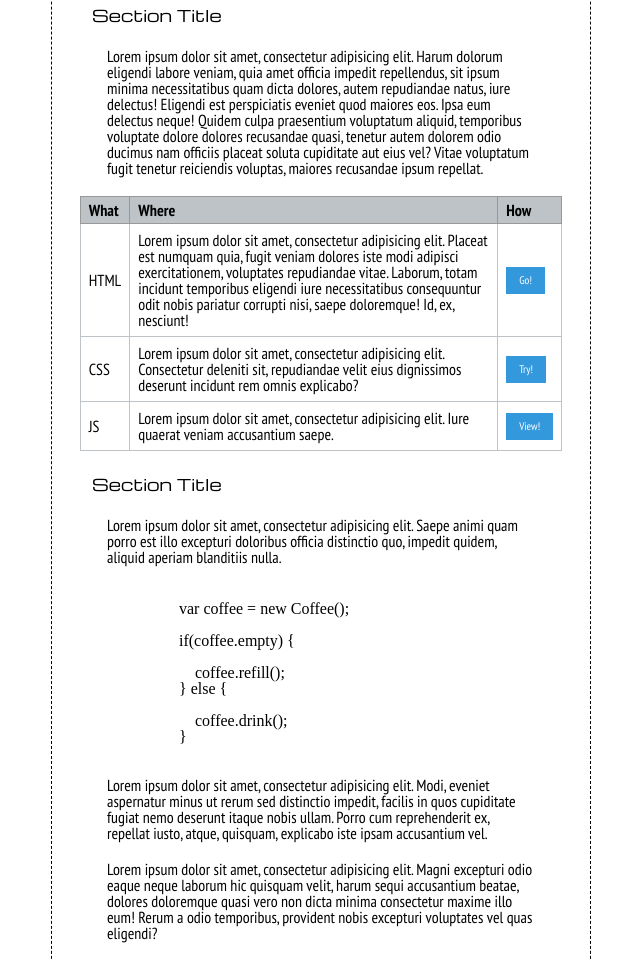
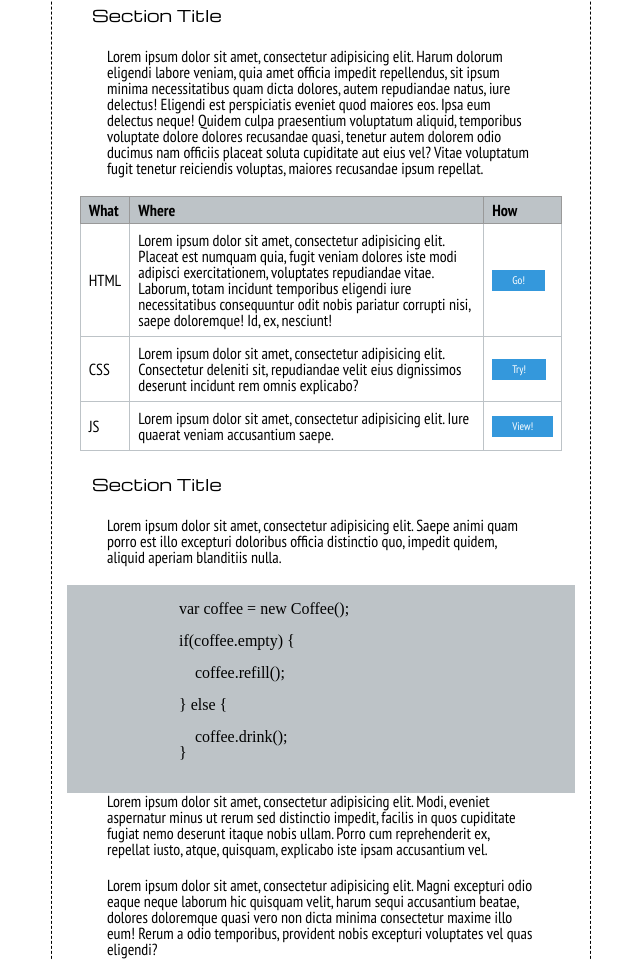
Before and after one commit to Fully34/make-it-real-exercise-rU, a plain HTML site: page index.html in a window 1280 px wide. Shown: the part 538-1498 px from the top of the page, without its empty margins (319-959 px from the left). Drawn offline with nearby package versions, Linux system fonts and the light colour scheme.

Commit message:
main content work

```diff
--- a/styles/main.css
+++ b/styles/main.css
@@ -84,6 +84,7 @@ h4 {
     text-decoration: none;
     font-size: 9px;
     font-family: "Michroma", sans-serif;
+    font-weight: border-left: ;
     padding: 0 10px;
 }
 
@@ -142,6 +143,10 @@ h4 {
     background-color: #3498DC;
     color: white;
     font-size: 11px;
-    padding: 8px 13px;
+    padding: 5px 20px;
     text-decoration: none;
 }
+
+.code-container {
+    background-color: #BDC3C7;
+}
```
Also changed, not shown: index.html (+1 -0 lines).
